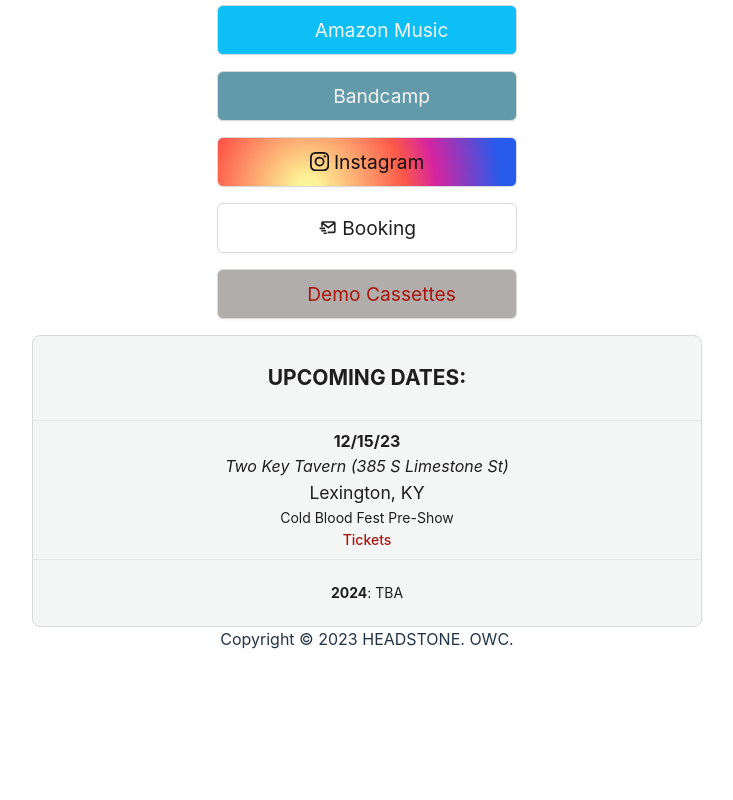
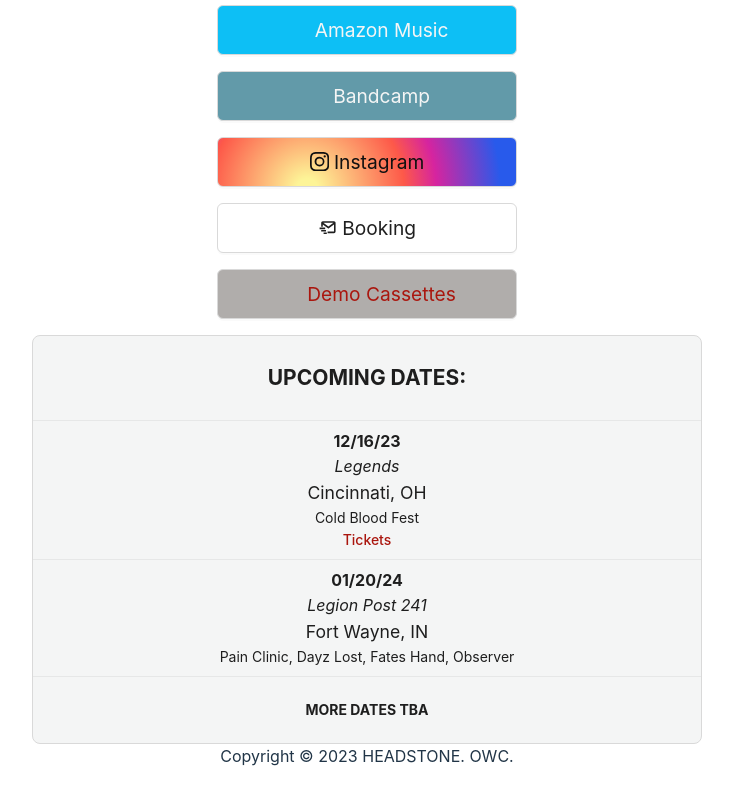
Before and after one commit to camerondway/headstonelinks, a React (Vite) app: page / in a window 1280 px wide. Shown: the part 646-1446 px from the top of the page, without its empty margins (273-1006 px from the left). Before the commit the page ends 1329 px from the top, so only its background shows below. Built offline with nearby package versions, Linux system fonts and the light colour scheme; some icons are missing.

Commit message:
main: update dates

```diff
--- a/src/components/Dates/Dates.tsx
+++ b/src/components/Dates/Dates.tsx
@@ -35,7 +35,7 @@
         footer={
           <div>
             <p>
-              <strong>2024</strong>: TBA
+              <strong>MORE DATES TBA</strong>
             </p>
           </div>
         }
--- a/src/data/showDateData.ts
+++ b/src/data/showDateData.ts
@@ -9,10 +9,16 @@
   //   link: "https://www.eventbrite.com/e/volcano-inner-peace-sermos-headstone-one-night-only-at-the-emerson-tickets-726147937027?aff=V",
   // },
   {
-    date: "12/15/23",
-    venue: "Two Key Tavern (385 S Limestone St)",
-    location: "Lexington, KY",
-    acts: "Cold Blood Fest Pre-Show",
+    date: "12/16/23",
+    venue: "Legends",
+    location: "Cincinnati, OH",
+    acts: "Cold Blood Fest",
     link: "https://app.promotix.com/events/details/Cold-Blood-Fest-tickets-2?referrer=organizer-page&organizer_id=KingOvHellProductions&org_event_id=Cold-Blood-Fest-tickets-2",
   },
+  {
+    date: "01/20/24",
+    venue: "Legion Post 241",
+    location: "Fort Wayne, IN",
+    acts: "Pain Clinic, Dayz Lost, Fates Hand, Observer",
+  },
 ];
```
